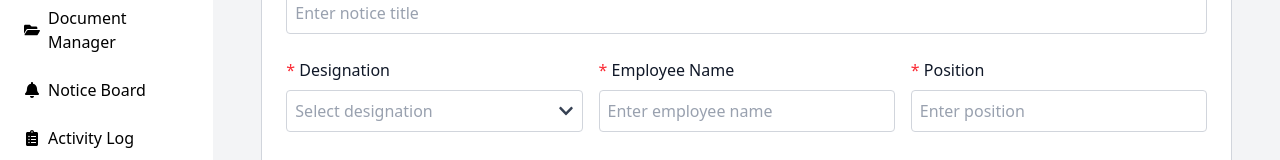
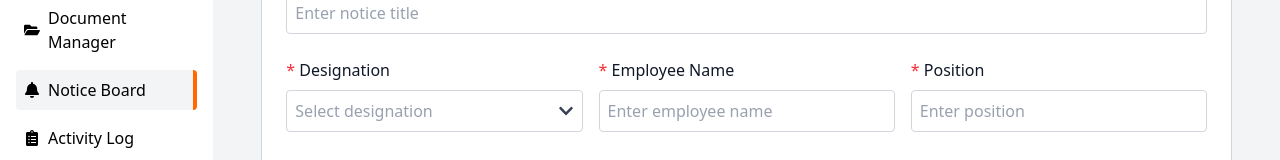
Before and after one commit to Zannat02/Notice-board-client, a React (Vite) app: page /notice-board in a window 1280 px wide. Shown: the part 430-590 px from the top of the page. Built offline with nearby package versions, Linux system fonts and the light colour scheme.

Commit message:
fix(sidebar): derive the active menu item from the URL
Notice Board stays highlighted on the list, create, edit and drafts pages, even after a reload

Use a real link for Notice Board, keep the mobile drawer behavior unchanged

```diff
--- a/src/components/LeftAside.jsx
+++ b/src/components/LeftAside.jsx
@@ -1,14 +1,30 @@
 import React, { useState } from 'react';
+import { Link, useLocation } from 'react-router';
 import Icon from '../assets/icon.png';
-import { FaChevronDown } from 'react-icons/fa';
-import { FaTachometerAlt, FaUser, FaMoneyCheckAlt, FaFileInvoiceDollar, FaCalendarCheck, FaInbox, FaBriefcase, FaFolderOpen, FaBell, FaClipboardList, FaSignOutAlt, FaUserCircle } from 'react-icons/fa';
-import { useNavigate } from 'react-router';
+import {
+    FaChevronDown,
+    FaTachometerAlt,
+    FaUser,
+    FaMoneyCheckAlt,
+    FaFileInvoiceDollar,
+    FaCalendarCheck,
+    FaInbox,
+    FaBriefcase,
+    FaFolderOpen,
+    FaBell,
+    FaClipboardList,
+    FaSignOutAlt,
+    FaUserCircle
+} from 'react-icons/fa';
 
-const LeftAside = ({ onNavigate }) => {
-    const [openDropdown, setOpenDropdown] = useState(null);
-    const [selectedItem, setSelectedItem] = useState(null);
-    const navigate = useNavigate();
+// Every notice page (list, create, edit, drafts) belongs to the "Notice Board" menu item
+const NOTICE_ROUTES = ['/notice-board', '/draft-notices'];
 
+const isNoticePage = (pathname) =>
+    pathname === '/' ||
+    NOTICE_ROUTES.some((route) => pathname === route || pathname.startsWith(`${route}/`));
+
+// "to" = the item opens a real page. Items without "to" have no page yet.
 const menuItems = [
     { title: 'Dashboard', icon: <FaTachometerAlt /> },
     {
@@ -26,19 +42,31 @@ const LeftAside = ({ onNavigate }) => {
         dropdown: ['Open Positions', 'Applications', 'Interviews', 'Hired']
     },
     { title: 'Document Manager', icon: <FaFolderOpen /> },
-        { title: 'Notice Board', icon: <FaBell /> },
+    { title: 'Notice Board', icon: <FaBell />, to: '/', isActive: isNoticePage },
     { title: 'Activity Log', icon: <FaClipboardList /> },
     { title: 'Exit Interview', icon: <FaSignOutAlt /> },
     { title: 'Profile', icon: <FaUserCircle /> }
 ];
 
+const rowClass = (active) =>
+    `flex w-full justify-between items-center p-2 text-left cursor-pointer rounded hover:bg-gray-100 ${
+        active ? 'bg-gray-100 border-r-4 border-orange-500' : ''
+    }`;
+
+const LeftAside = ({ onNavigate }) => {
+    const [openDropdown, setOpenDropdown] = useState(null);
+    const { pathname } = useLocation();
+
     const toggleDropdown = (title) => {
-        if (openDropdown === title) {
-            setOpenDropdown(null);
-        } else {
-            setOpenDropdown(title);
-        }
-    }
+        setOpenDropdown((current) => (current === title ? null : title));
+    };
+
+    const label = (item) => (
+        <span className='flex items-center space-x-2'>
+            <span>{item.icon}</span>
+            <span>{item.title}</span>
+        </span>
+    );
 
     return (
         <div className='text-black p-4'>
@@ -49,49 +77,59 @@ const LeftAside = ({ onNavigate }) => {
             </div>
 
             <ul className='space-y-2'>
-                {menuItems.map((item, index) => (
-                    <li key={index}>
-                        <div
-                            className={`flex justify-between items-center p-2 cursor-pointer rounded
-                                hover:bg-gray-100
-                                ${selectedItem === item.title ? 'bg-gray-100 border-r-4 border-orange-500' : ''}`}
-                            onClick={() => {
-                                setSelectedItem(item.title);
+                {menuItems.map((item) => {
+                    const active = item.to ? item.isActive(pathname) : false;
 
-                                if (item.dropdown) {
-                                    // Dropdown item — just toggle, keep drawer open on mobile
-                                    toggleDropdown(item.title);
-                                    return;
-                                }
-
-                                if (item.title === 'Notice Board') {
-                                    navigate('/');
-                                }
-
-                                // Only close the mobile drawer when it's an actual navigation item
-                                if (onNavigate) onNavigate();
-                            }}
+                    return (
+                        <li key={item.title}>
+                            {item.dropdown ? (
+                                // Dropdown item: just toggle, keep the drawer open on mobile
+                                <button
+                                    type='button'
+                                    aria-expanded={openDropdown === item.title}
+                                    className={rowClass(false)}
+                                    onClick={() => toggleDropdown(item.title)}
                                 >
-                            <div className='flex items-center space-x-2'>
-                                <span>{item.icon}</span>
-                                <span>{item.title}</span>
-                            </div>
-                            {item.dropdown && (
-                                <FaChevronDown className={`transition-transform duration-200 ${openDropdown === item.title ? 'rotate-180' : 'rotate-0'}`} />
+                                    {label(item)}
+                                    <FaChevronDown
+                                        className={`transition-transform duration-200 ${
+                                            openDropdown === item.title ? 'rotate-180' : 'rotate-0'
+                                        }`}
+                                    />
+                                </button>
+                            ) : item.to ? (
+                                // Real page: the highlight comes from the URL
+                                <Link
+                                    to={item.to}
+                                    aria-current={active ? 'page' : undefined}
+                                    className={rowClass(active)}
+                                    onClick={() => onNavigate && onNavigate()}
+                                >
+                                    {label(item)}
+                                </Link>
+                            ) : (
+                                // No page for this item yet
+                                <button
+                                    type='button'
+                                    className={rowClass(false)}
+                                    onClick={() => onNavigate && onNavigate()}
+                                >
+                                    {label(item)}
+                                </button>
                             )}
-                        </div>
 
                             {item.dropdown && openDropdown === item.title && (
                                 <ul className='pl-8 mt-1 space-y-1 bg-slate-100'>
-                                {item.dropdown.map((subItem, subIndex) => (
-                                    <li key={subIndex} className='p-1 cursor-pointer rounded'>
+                                    {item.dropdown.map((subItem) => (
+                                        <li key={subItem} className='p-1 cursor-pointer rounded'>
                                             {subItem}
                                         </li>
                                     ))}
                                 </ul>
                             )}
                         </li>
-                ))}
+                    );
+                })}
             </ul>
         </div>
     );
```
Lines whose indentation alone changed are shown as unchanged.
